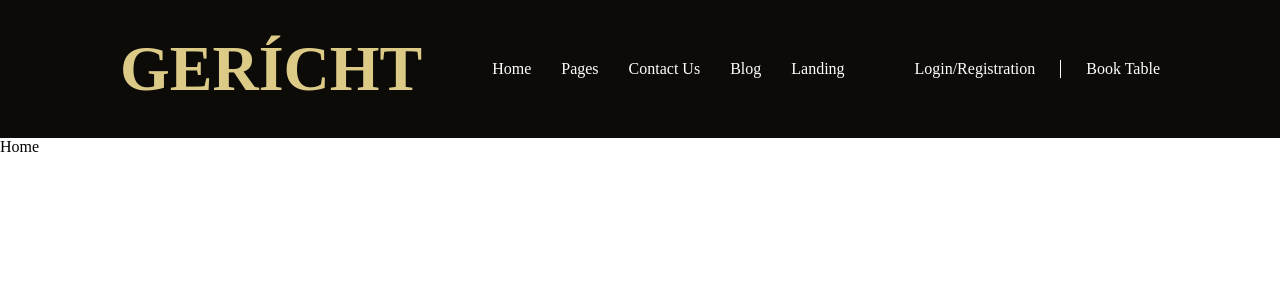
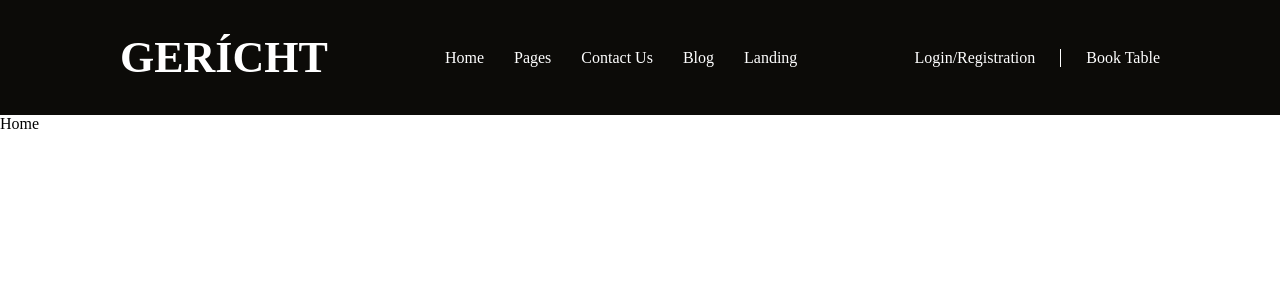
Before and after one commit to Heph-zibah/gericht-food, a React (Create React App) app: page / in a window 1280 px wide. Shown: the top 300 px of the page. Built offline with nearby package versions, Linux system fonts and the light colour scheme; a web font is replaced by a local one.

Commit message:
changed the nav logo style

```diff
--- a/src/styles/nav.module.scss
+++ b/src/styles/nav.module.scss
@@ -2,10 +2,11 @@
 header {
     background-color: $text-color-black;
     color: $text-color-neutral;
-    padding: 30px;
-    .nav__logo {
+    padding: 20px;
+    .nav__logo h1{
         text-transform: uppercase;
         font-size: 24px;
+        color: inherit;
     }
     nav {
         display: flex;
@@ -21,6 +22,9 @@ header {
 @media screen and (min-width:601px) {
     header {
         padding: 32px 60px;
+        .nav__logo h1{
+            font-size: 34px;
+        }
         nav {
             .nav__reg {
                 display: flex;
@@ -43,7 +47,7 @@ header {
 @media screen and (min-width:1200px) {
     header {
         padding: 32px 120px;
-        .nav__logo {
+        .nav__logo h1{
             font-size: 44px;
         }
         .menu__open {
```
